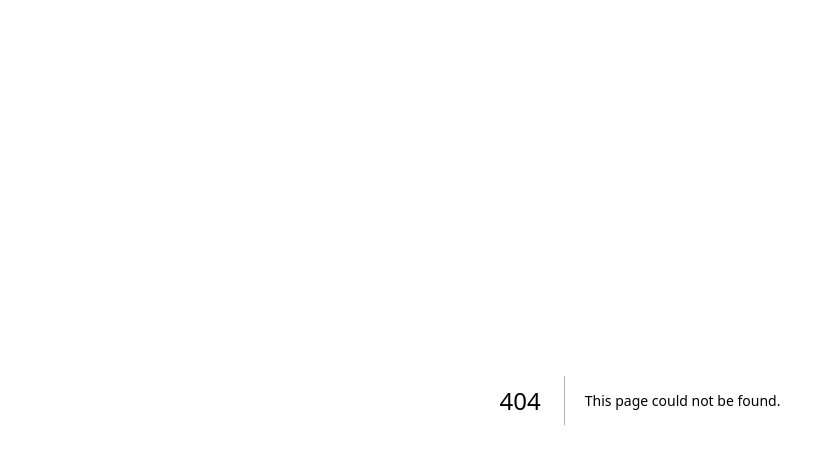
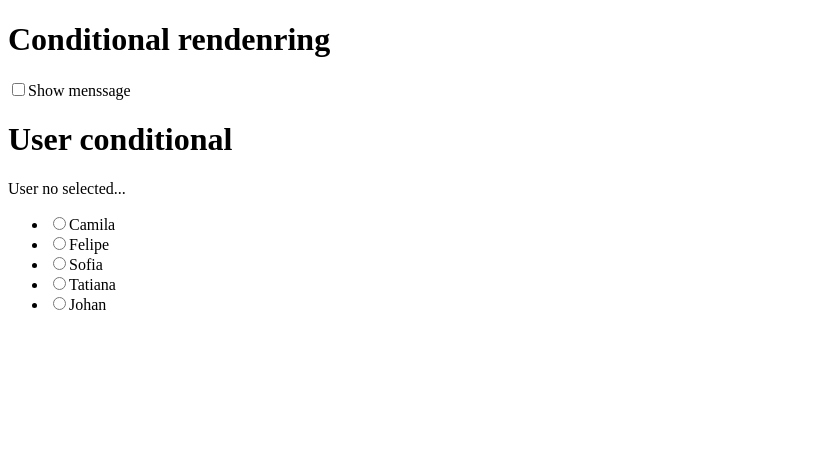
Before and after one commit to LauraCaa/Reactions, a Next.js app: page /conditions in a window 1280 px wide. Before the commit this address had no page. Shown: the top 464 px of the page, without its empty margins (0-835 px from the left). Built offline with nearby package versions, Linux system fonts and the light colour scheme.

Commit message:
learning about some conditionals

```diff
--- /dev/null
+++ b/src/components/conditions/check.js
@@ -0,0 +1,17 @@
+import { useState } from "react"
+export default function Check(){
+    const[show,setShow]=useState()
+    return(
+        <>
+            <h1>Conditional rendenring</h1>
+
+            {show ? (
+                <p>Hi, this is Conditional message</p>
+            ):(
+                <></>
+            )}
+            <input id="check" type="checkbox" value={show} onChange={()=> setShow(!show)}/>
+            <label htmlFor="check">Show menssage</label>
+        </>
+    )
+}
--- /dev/null
+++ b/src/components/conditions/radio.js
@@ -0,0 +1,34 @@
+import { useState } from "react"
+export default function Radio(){
+    const[users,setUsers]= useState([
+        {name:'Camila', city:'Cali', image:'https://thispersondoesnotexist.com/'},
+        {name:'Felipe', city:'Tokyo', image:'https://thispersondoesnotexist.com/'},
+        {name:'Sofia', city:'Barcelona', image:'https://thispersondoesnotexist.com/'},
+        {name:'Tatiana', city:'Lima', image:'https://thispersondoesnotexist.com/'},
+        {name:'Johan', city:'Milan', image:'https://thispersondoesnotexist.com/'},
+    ]);
+    const[user,setUser]= useState();
+
+    return(
+        <>
+            <h1>User conditional </h1>
+            {user ? (
+                <>
+                    <p>{user.name}</p>
+                    <p>{user.city}</p>
+                    <img src={user.image} width="50px"/>
+                </>
+            ) : (
+                <span>User no selected...</span>
+            )}
+            <ul>
+                {users.map((user, index) => (
+                <li key={index}>
+                    <input type="radio" value={user} name="user" onChange={()=> setUser(user)}/>
+                    {user.name}
+                </li>
+            ))}
+            </ul>
+        </>
+    )
+}
--- /dev/null
+++ b/src/pages/conditions.js
@@ -0,0 +1,10 @@
+import Check from "@/components/conditions/check"
+import Radio from "@/components/conditions/radio"
+export default function Conditiond(){
+    return(
+        <>
+            <Check></Check>
+            <Radio></Radio>
+        </>
+    )
+}
```
